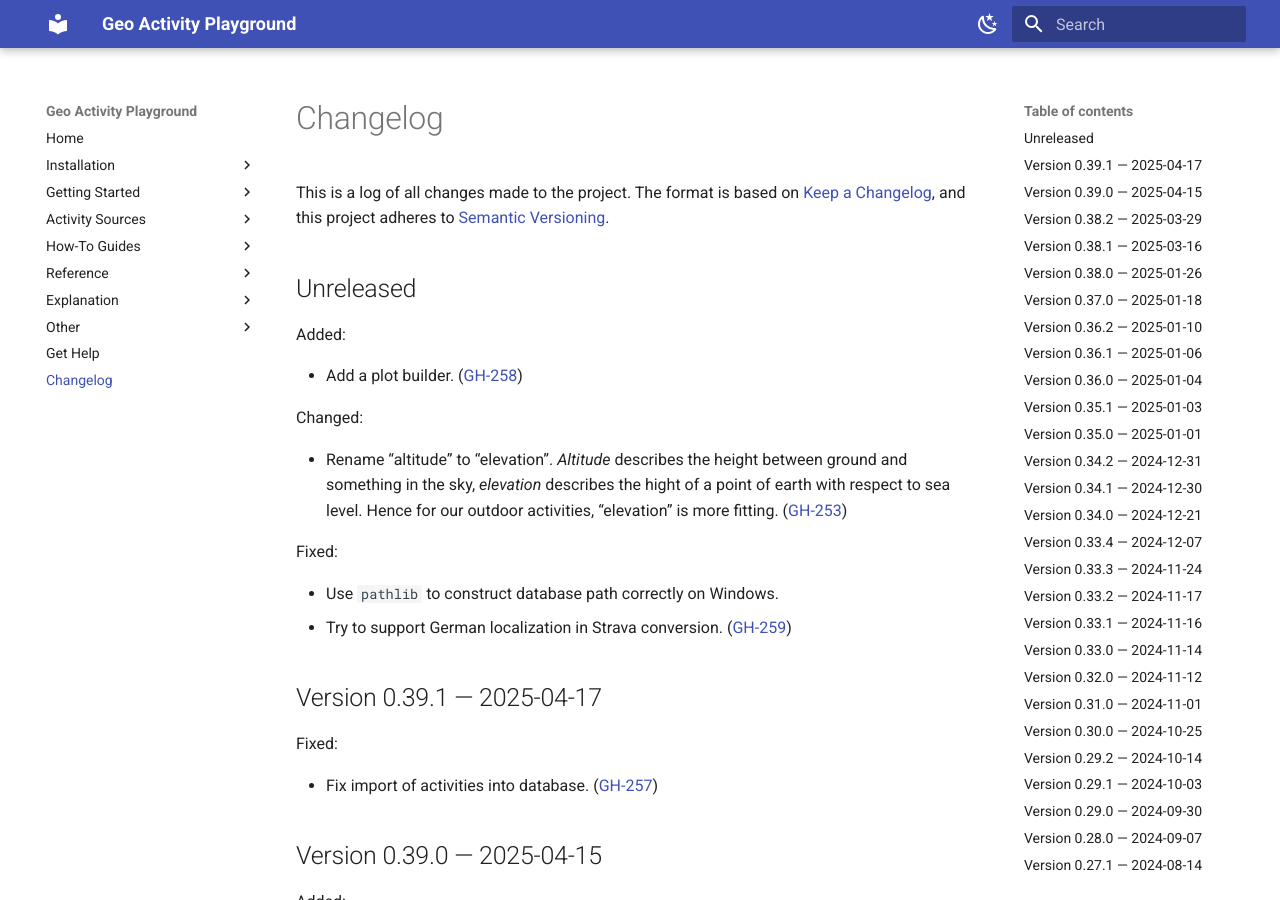
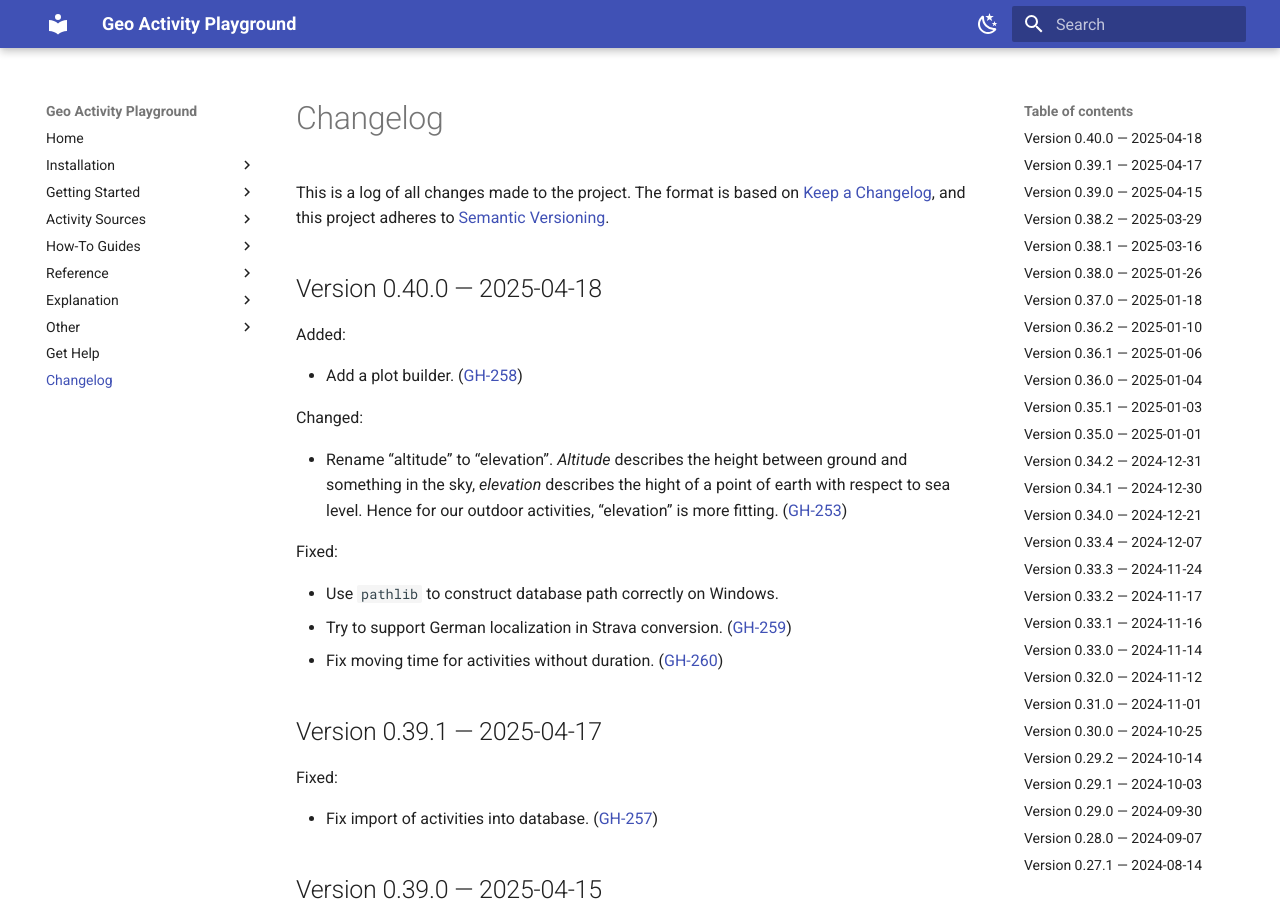
Before and after one commit to martin-ueding/geo-activity-playground, an MkDocs documentation site: the page built from docs/changelog.md, in a window 1280 px wide and 900 px high. Built offline with MkDocs 1.6.1 and Material for MkDocs 9.7.7, drawn with Linux system fonts in a browser that asks for light colours.

Commit message:
Version bump to 0.40.0

```diff
--- a/docs/changelog.md
+++ b/docs/changelog.md
@@ -15,7 +15,7 @@ Types of changes
 ([GH-000](https://github.com/martin-ueding/geo-activity-playground/issues/000))
 -->
 
-## Unreleased
+## Version 0.40.0 — 2025-04-18
 
 Added:
 
@@ -29,6 +29,7 @@ Fixed:
 
 - Use `pathlib` to construct database path correctly on Windows.
 - Try to support German localization in Strava conversion. ([GH-259](https://github.com/martin-ueding/geo-activity-playground/issues/259))
+- Fix moving time for activities without duration. ([GH-260](https://github.com/martin-ueding/geo-activity-playground/issues/260))
 
 ## Version 0.39.1 — 2025-04-17
 
--- a/pyproject.toml
+++ b/pyproject.toml
@@ -1,6 +1,6 @@
 [tool.poetry]
 name = "geo-activity-playground"
-version = "0.39.1"
+version = "0.40.0"
 description = "Analysis of geo data activities like rides, runs or hikes."
 authors = ["Martin Ueding <mu@martin-ueding.de>"]
 license = "MIT"
```
